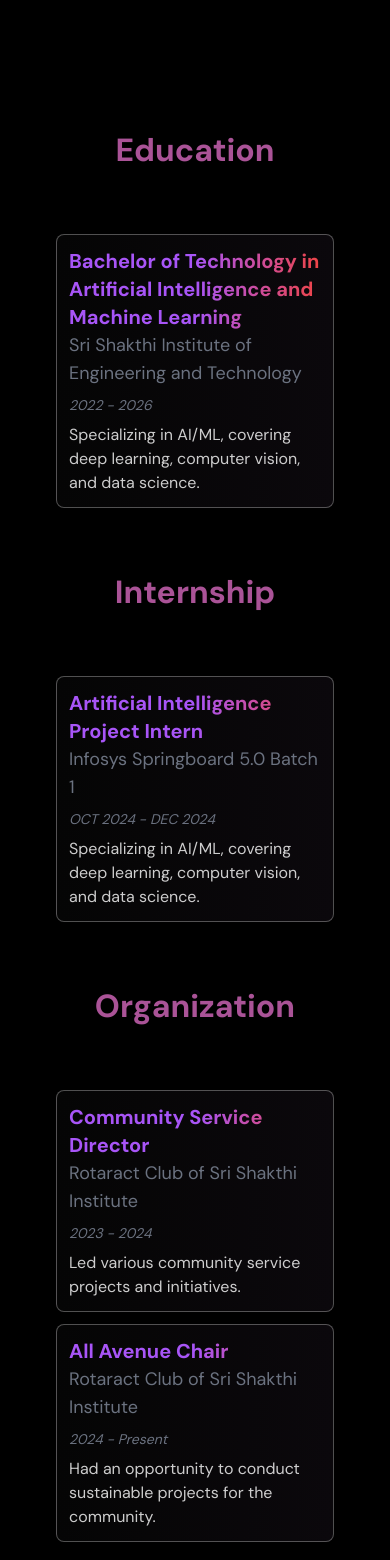
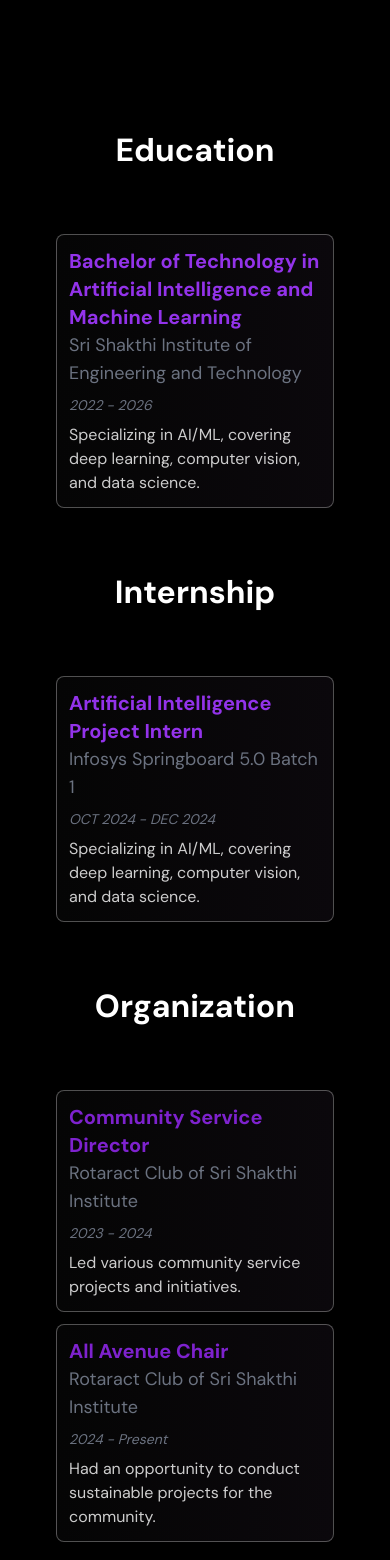
Before and after one commit to rprakashdass/portfolio, a Next.js app: page / in a window 390 px wide. Shown: the part 888-2448 px from the top of the page. Built offline with nearby package versions, Linux system fonts and the light colour scheme.

Commit message:
update education section

```diff
--- a/components/Education.tsx
+++ b/components/Education.tsx
@@ -19,7 +19,7 @@ const VolunteerExperienceCard: React.FC<VolunteerExperienceCardProps> = ({ role,
     return (
         <div className="flex border-white/30 shadow-md p-3 border rounded-lg hover:cursor-pointer section-gradient">
             <div className="flex-1 text-left">
-                <h3 className="font-bold text-white text-xl highlight-text">{role}</h3>
+                <h3 className="font-bold text-purple-700 text-xl">{role}</h3>
                 <h4 className="mb-2 text-gray-500 text-lg">{organization}</h4>
                 <p className="mb-2 text-gray-500 text-sm italic">{year}</p>
                 <p className="text-white/80">{description}</p>
@@ -34,7 +34,7 @@ const EducationCard:
         return (
             <div className="flex border-white/30 shadow-md p-3 border rounded-lg hover:cursor-pointer section-gradient">
                 <div className="flex-1 text-left">
-                    <h3 className="flex items-center font-bold text-white text-xl highlight-text">
+                    <h3 className="flex items-center font-bold text-purple-600 text-xl">
                         {degree}
                     </h3>
                     <h4 className="mb-2 text-gray-500 text-lg">
@@ -54,7 +54,7 @@ const EducationSection: React.FC = () => {
         <section>
             <h2 className="md:block hidden heading">Academics</h2>
             <div className="gap-3 grid grid-cols-1 md:grid-cols-2">
-                <h1 className="block md:hidden heading heading-purple">
+                <h1 className="block md:hidden heading">
                     Education
                 </h1>
                 <EducationCard
@@ -64,7 +64,7 @@ const EducationSection: React.FC = () => {
                     description="Specializing in AI/ML, covering deep learning, computer vision, and data science."
                 />
 
-                <h1 className="block relative md:hidden heading heading-purple">
+                <h1 className="block relative md:hidden heading">
                     Internship
                 </h1>
                 <EducationCard
@@ -74,7 +74,7 @@ const EducationSection: React.FC = () => {
                     description="Specializing in AI/ML, covering deep learning, computer vision, and data science."
                 />
 
-                <h1 className="block relative md:hidden grid-cols-1 heading heading-purple">
+                <h1 className="block relative md:hidden grid-cols-1 heading">
                     Organization
                 </h1>
 
```
